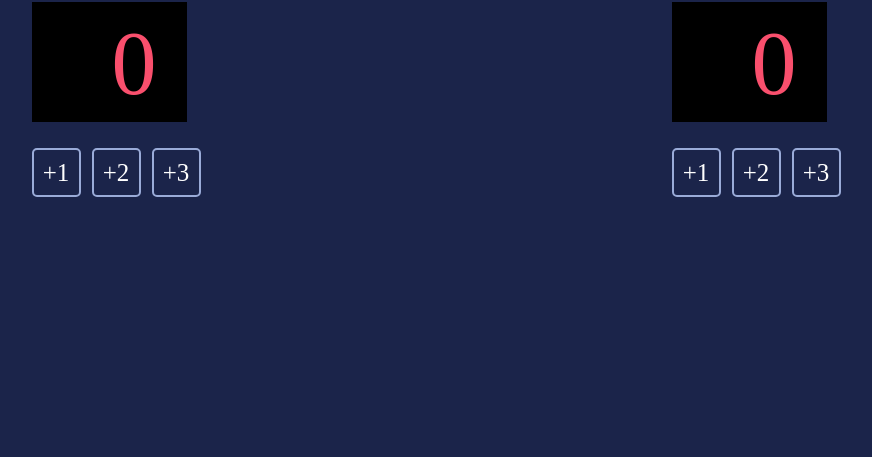
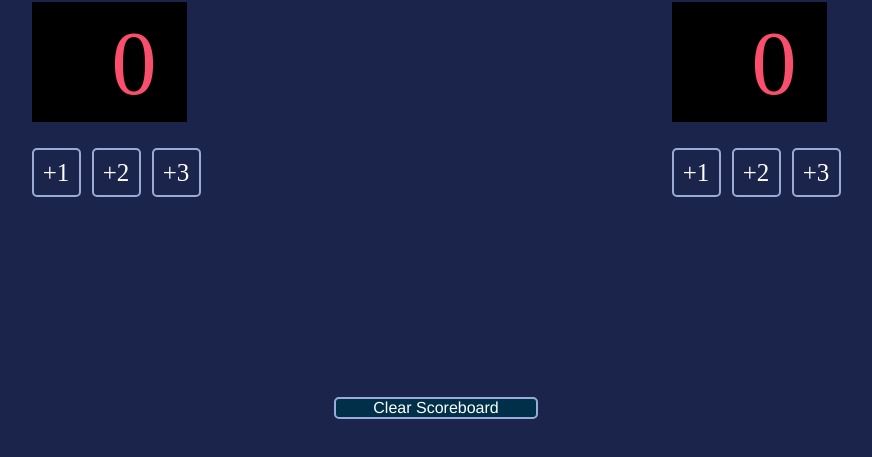
Before and after one commit to ssophiaa-lu/scrimba-solo-proj-bball-scoreboard, a website built with Vite: page Scrim-s04k019/index.html in a window 1280 px wide. Shown: the part 99-556 px from the top of the page, without its empty margins (204-1076 px from the left). Built offline with nearby package versions, Linux system fonts and the light colour scheme.

Commit message:
add button to clear scores

```diff
--- a/Scrim-s04k019/index.css
+++ b/Scrim-s04k019/index.css
@@ -79,3 +79,19 @@ h3 {
     text-align: center;
     font-size: 25px;
 }
+
+#clear-board {
+    display: flex;
+    flex-direction: column;
+    justify-content: center;
+    background-color: #003049;
+    border: 2px solid #9AABD8;
+    border-radius: 5px;
+    margin-top: 200px;
+    margin-left: auto;
+    margin-right: auto;
+    color: white;
+    font-family: Helvetica, sans-serif;
+    width: 200px;
+    text-align: center;
+}
--- a/Scrim-s04k019/index.html
+++ b/Scrim-s04k019/index.html
@@ -22,7 +22,9 @@
                     <div class="increment-btn" id="add3guest" onclick="add3guest()">+3</div>
                 </div>
             </div>
+            </div>
         </div>
+         <div id="clear-board" onclick="clearBoard()">Clear Scoreboard</div>
         <script src="index.js"></script>
     </body>
 </html>
--- a/Scrim-s04k019/index.js
+++ b/Scrim-s04k019/index.js
@@ -33,3 +33,10 @@ function add3guest() {
     guestScore += 3
     guestScoreEl.innerText = guestScore
 }
+
+function clearBoard() {
+    homeScore = 0
+    guestScore = 0
+    homeScoreEl.innerText = homeScore
+    guestScoreEl.innerText = guestScore
+}
```
